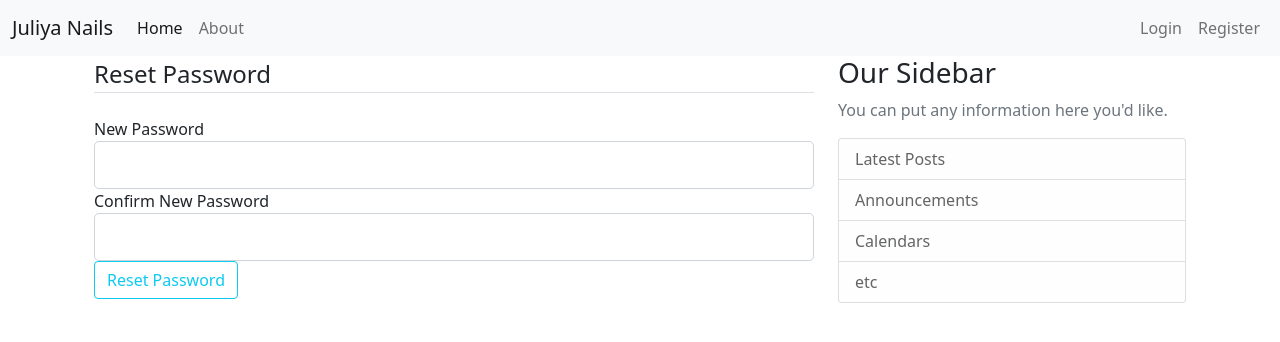
After one commit to shadowy-pycoder/juliya-nails, a Flask app: page /reset_password/1 in a window 1280 px wide. The commit adds this page. Shown: the top 342 px of the page. Run offline with Flask 3, Linux system fonts and the light colour scheme.

Commit message:
Added reset password

```diff
--- a/web/website/templates/login.html
+++ b/web/website/templates/login.html
@@ -39,7 +39,7 @@
         <div class="form-group">
             {{ form.submit(class="btn btn-outline-info") }}
             <small class="text-muted ml-2">
-                <a href="{{ url_for('users.register') }}">Forgot Password?</a>
+                <a href="{{ url_for('users.password_reset_request') }}">Forgot Password?</a>
             </small>
         </div>
     </form>
--- /dev/null
+++ b/web/website/templates/reset.html
@@ -0,0 +1,4 @@
+<p>To reset your password, visit the following link:</p>
+<p><a href="{{ reset_url }}">{{ reset_url }}</a></p>
+<br>
+<p>If you didn't make a request, simply ignore this message.</p>
--- /dev/null
+++ b/web/website/templates/reset_password.html
@@ -0,0 +1,40 @@
+{% extends "layout.html" %}
+{% block content %}
+<div class="content-section">
+    <form method="POST" action="">
+        {{ form.hidden_tag() }}
+        <fieldset class="form-group">
+            <legend class="border-bottom mb-4">Reset Password</legend>
+            <div class="form-group">
+                {{ form.password.label(class="form-control-label") }}
+                {% if form.password.errors %}
+                {{ form.password(class="form-control form-control-lg is-invalid") }}
+                <div class="invalid-feedback">
+                    {% for error in form.password.errors %}
+                    <span>{{ error }}</span>
+                    {% endfor %}
+                </div>
+                {% else %}
+                {{ form.password(class="form-control form-control-lg") }}
+                {% endif %}
+            </div>
+            <div class="form-group">
+                {{ form.confirm_password.label(class="form-control-label") }}
+                {% if form.confirm_password.errors %}
+                {{ form.confirm_password(class="form-control form-control-lg is-invalid") }}
+                <div class="invalid-feedback">
+                    {% for error in form.confirm_password.errors %}
+                    <span>{{ error }}</span>
+                    {% endfor %}
+                </div>
+                {% else %}
+                {{ form.confirm_password(class="form-control form-control-lg") }}
+                {% endif %}
+            </div>
+        </fieldset>
+        <div class="form-group">
+            {{ form.submit(class="btn btn-outline-info") }}
+        </div>
+    </form>
+</div>
+{% endblock content %}
--- a/web/website/users/forms.py
+++ b/web/website/users/forms.py
@@ -50,3 +50,31 @@ class LoginForm(FlaskForm):
     password = PasswordField('Password', validators=[DataRequired()])
     remember = BooleanField('Remember Me')
     submit = SubmitField('Login')
+
+
+class PasswordResetRequestForm(FlaskForm):
+    email = StringField('Email',
+                        validators=[DataRequired(), Email(), Length(max=100)])
+    submit = SubmitField('Reset Password')
+
+
+class PasswordResetForm(FlaskForm):
+    password = PasswordField('New Password', validators=[DataRequired(), Length(min=8)])
+    confirm_password = PasswordField('Confirm New Password',
+                                     validators=[DataRequired(), EqualTo('password')])
+    submit = SubmitField('Reset Password')
+
+    def validate_password(self, password: 'PasswordResetForm'):
+        message = 'Password should contain at least '
+        error_log = []
+        errors = {
+            '1 digit': re.search(r'\d', password.data) is None,
+            '1 uppercase letter': re.search(r'[A-Z]', password.data) is None,
+            '1 lowercase letter': re.search(r'[a-z]', password.data) is None,
+            '1 special character': re.search(r'\W', password.data) is None,
+        }
+        for err_msg, error in errors.items():
+            if error:
+                error_log.append(err_msg)
+        if error_log:
+            raise ValidationError(message + ', '.join(err for err in error_log))
--- a/web/website/users/routes.py
+++ b/web/website/users/routes.py
@@ -3,7 +3,8 @@ from urllib.parse import urlparse, urljoin
 from flask import abort, flash, render_template, redirect, url_for, request, Blueprint
 from flask_login import login_user, current_user, logout_user, login_required
 
-from .forms import RegistrationForm, LoginForm
+from .forms import (RegistrationForm, LoginForm, PasswordResetRequestForm,
+                    PasswordResetForm)
 from .models import User
 from .utils import send_email, email_confirmed
 from website import bcrypt, db
@@ -80,7 +81,7 @@ def account():
 def confirm_email(token):
     if current_user.confirmed:
         flash('Account already confirmed.', 'info')
-    elif current_user.valid_token(token):
+    elif current_user.confirm_email_token(token):
         db.session.commit()
         flash('You have confirmed your account. Thanks!', 'success')
     else:
@@ -107,3 +108,43 @@ def resend_confirmation():
     send_email(current_user.email, subject, html)
     flash('A new confirmation email has been sent.', 'success')
     return redirect(url_for('users.unconfirmed'))
+
+
+@users.route('/reset_request', methods=['GET', 'POST'])
+def password_reset_request():
+    if not current_user.is_anonymous:
+        return redirect(url_for('main.home'))
+    form = PasswordResetRequestForm()
+    if form.validate_on_submit():
+        flash('An email with instructions to reset your password has been sent.', 'info')
+        user = User.query.filter_by(email=form.email.data.lower().strip()).first()
+        if user:
+            token = user.generate_token(
+                context='reset',
+                salt_context='reset-password')
+            reset_url = url_for('users.password_reset_token', token=token, _external=True)
+            html = render_template('reset.html', reset_url=reset_url)
+            subject = 'Reset your password'
+            send_email(user.email, subject, html)
+            return redirect(url_for('users.login'))
+    return render_template('reset_request.html', form=form)
+
+
+@users.route("/reset_password/<token>", methods=['GET', 'POST'])
+def password_reset_token(token):
+    if current_user.is_authenticated:
+        return redirect(url_for('home'))
+    form = PasswordResetForm()
+    if form.validate_on_submit():
+        user = User.reset_password_token(token)
+        if user:
+            password_hash = bcrypt.generate_password_hash(form.password.data).decode('UTF-8')
+            user.password = password_hash
+            db.session.add(user)
+            db.session.commit()
+            flash('Your password has been updated! You are now able to log in', 'success')
+            return redirect(url_for('users.login'))
+        else:
+            flash('That is an invalid or expired token', 'warning')
+            return redirect(url_for('users.password_reset_request'))
+    return render_template('reset_password.html', title='Reset Password', form=form)
```
Also changed, not shown: web/website/templates/reset_request.html (added, +27 -0 lines), web/website/users/models.py (+37 -14 lines).
